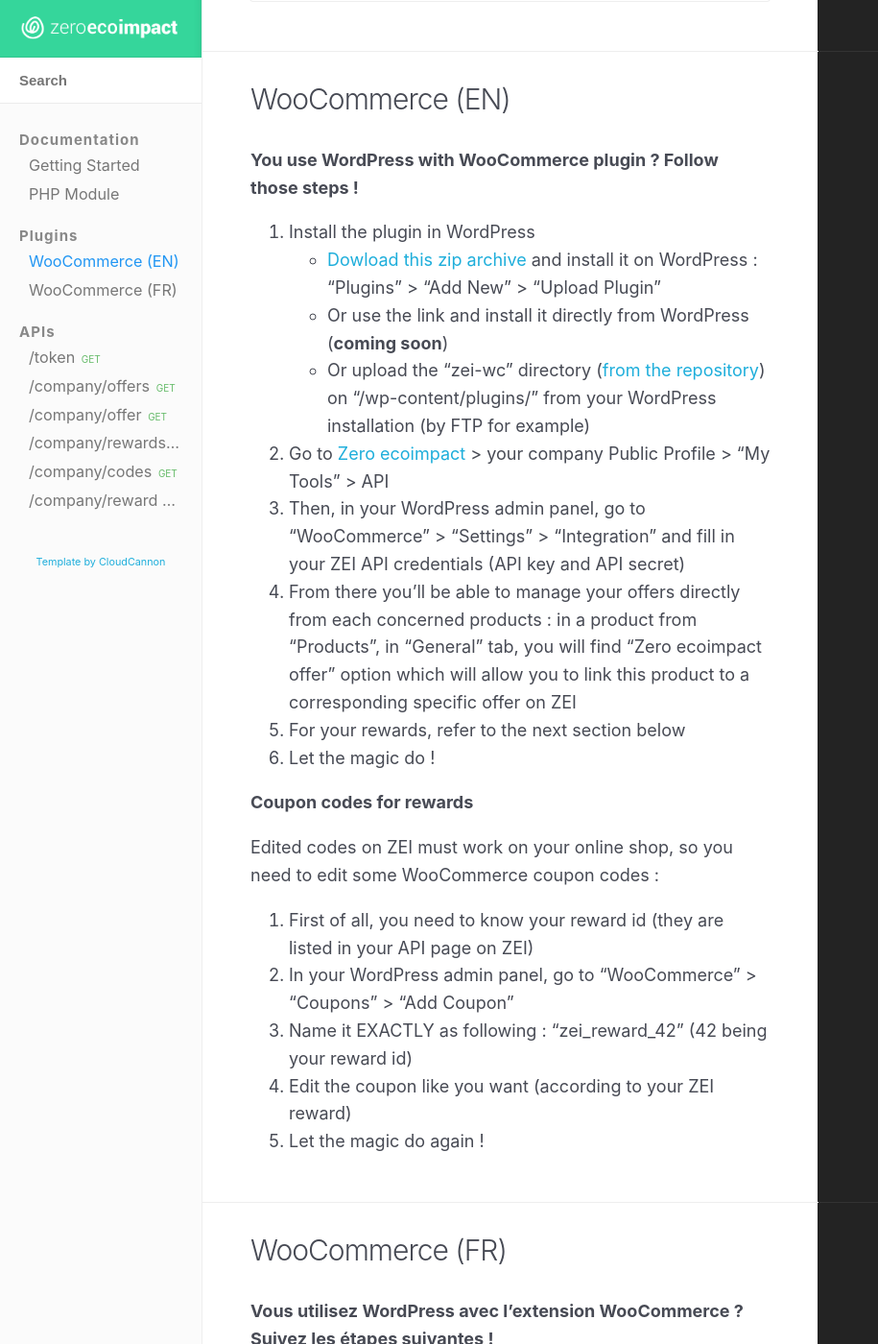
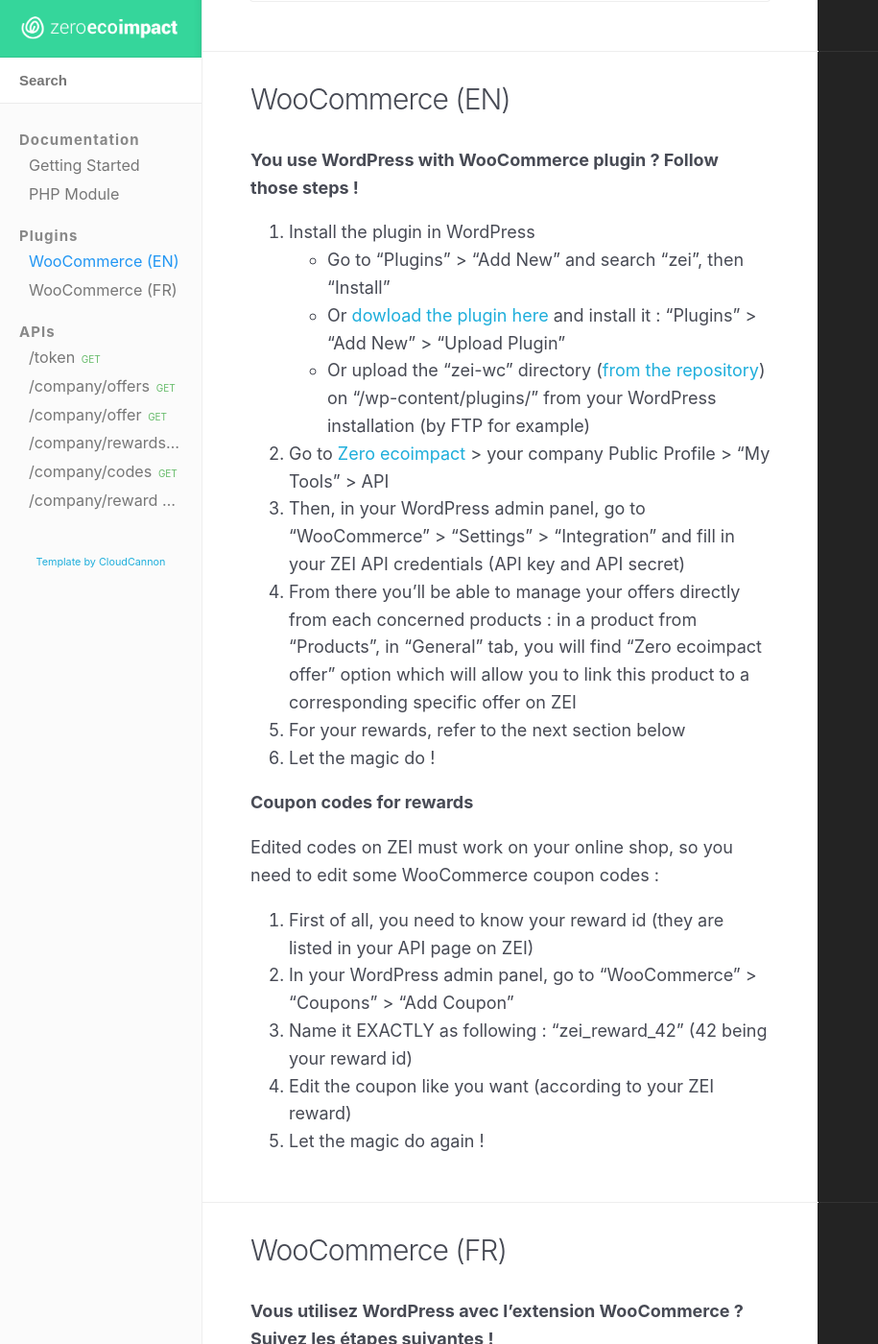
Before and after one commit to zei-world/api-woocommerce, a Jekyll site: the page built from docs/index.html, in a window 1280 px wide and 1400 px high, scrolled down 2668 px. Shown: the whole window at 96% size, without its empty margins (0-915 px from the left). Built offline with Jekyll 4.4.1, drawn with Linux system fonts in a browser that asks for light colours; nearby versions of some CDN libraries; some of the changed text lies outside the part shown.

Commit message:
Le plugin est enfin sur le repo officiel WP !

```diff
--- a/docs/_plugins/WooCommerce_en.md
+++ b/docs/_plugins/WooCommerce_en.md
@@ -6,9 +6,9 @@ position: 1
 **You use WordPress with WooCommerce plugin ? Follow those steps !**
 
 1. Install the plugin in WordPress
-  * [Dowload this zip archive](https://github.com/zeroecoimpact/API/blob/master/WooCommerce/zei-woocommerce-latest.zip?raw=true)
-  and install it on WordPress : "Plugins" > "Add New" > "Upload Plugin"
-  * Or use the link and install it directly from WordPress (**coming soon**)
+  * Go to "Plugins" > "Add New" and search "zei", then "Install"
+  * Or [dowload the plugin here](https://wordpress.org/plugins-wp/zero-ecoimpact-woocommerce/)
+  and install it : "Plugins" > "Add New" > "Upload Plugin"
   * Or upload the "zei-wc" directory
   ([from the repository](https://github.com/zeroecoimpact/API/tree/master/WooCommerce){:target="_blank"})
   on "/wp-content/plugins/" from your WordPress installation (by FTP for example)
--- a/docs/_plugins/WooCommerce_fr.md
+++ b/docs/_plugins/WooCommerce_fr.md
@@ -6,9 +6,9 @@ position: 2
 **Vous utilisez WordPress avec l'extension WooCommerce ? Suivez les étapes suivantes !**
 
 1. Installez le plugin sur WordPress
-  * [Téléchargez ce fichier zip](https://github.com/zeroecoimpact/API/blob/master/WooCommerce/zei-woocommerce-latest.zip?raw=true)
-  et installez-le sur WordPress : "Extensions" > "Ajouter" > "Mettre une extension en ligne"
-  * Ou utilisez le lien pour l'installer directement depuis WordPress (**bientôt disponible**)
+  * Allez dans "Extensions" > "Ajouter" et cherchez "zei", ensuite cliquez sur "Installer"
+  * Ou [téléchargez le plugin ici](https://wordpress.org/plugins-wp/zero-ecoimpact-woocommerce/) et installez-le sur
+  WordPress : "Extensions" > "Ajouter" > "Mettre une extension en ligne"
   * Ou envoyez le dossier "zei-wc" ([depuis le repository](https://github.com/zeroecoimpact/API/tree/master/WooCommerce){:target="_blank"}) dans le dossier "/wp-content/plugins/" de votre installation WordPress (par FTP par exemple)
 2. Allez dans [Zero ecoimpact](https://zero-ecoimpact.org){:target="_blank"} > votre Profil Public d'entreprise > "Mes outils" > API
 3. ensuite, dans votre panel d'administration WordPress, allez dans "WooCommerce" > "Réglages" > "Intégration" et remplissez avec vos identifiants API ZEI (clé API et API secret)
```
Also changed, not shown: 1 other file.
